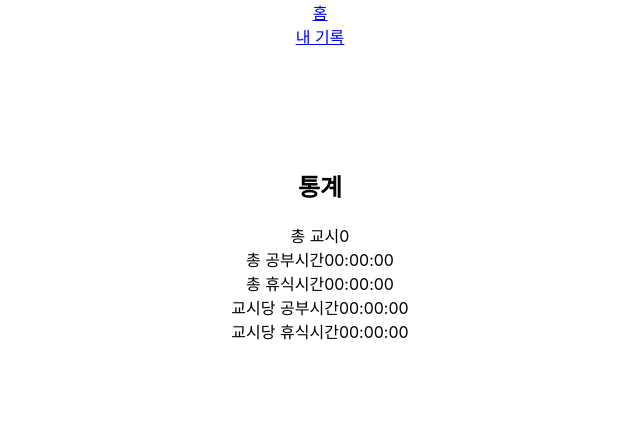
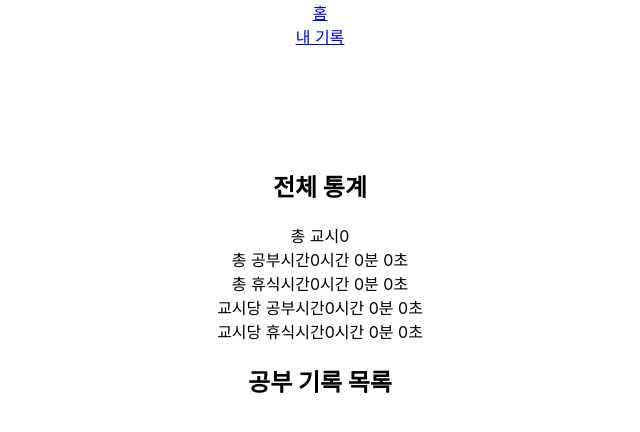
Before and after one commit to Kang-Jh/studytimestopwatch, a React (Create React App) app: page /myRecords in a window 1280 px wide. Shown: the top 432 px of the page, without its empty margins (320-960 px from the left). Built offline with nearby package versions, Linux system fonts and the light colour scheme.

Commit message:
add rendering logic of indivisual record

```diff
--- a/src/components/myRecords.tsx
+++ b/src/components/myRecords.tsx
@@ -5,8 +5,9 @@ import '../styles/myRecords.css';
 import {
   convertSecondsToTime,
   convertTimeToSeconds,
-  getDisplayTime,
+  convertTimeAsKorean,
 } from '../functions/time';
+import { Link } from 'react-router-dom';
 
 interface MyRecordsActionParameter {
   type: string;
@@ -28,6 +29,7 @@ const recordsReducer = (
 
 export default function (props: any): ReactElement {
   const [records, setRecords] = useReducer(recordsReducer, []);
+  const [dates, setDates] = useState<string[]>([]);
   const [totalPeriod, setTotalPeriod] = useState(0);
   const [totalStudyTime, setTotalStudyTime] = useState<Time>({
     hours: 0,
@@ -50,9 +52,10 @@ export default function (props: any): ReactElement {
     seconds: 0,
   });
 
-  // effect to init records
+  // effect to init states
   useEffect(() => {
     let records: Record[] = [];
+    let dates: string[] = [];
     if (localStorage.length === 0) {
       return;
     }
@@ -62,8 +65,13 @@ export default function (props: any): ReactElement {
       const record: Record = JSON.parse(
         localStorage.getItem(key) as string
       ) as Record;
+      records.push(record);
 
-      records.push(record);
+      // dates에 record의 날짜가 포함되어있지 않으면
+      // dates에 날짜를 포함시킴
+      if (!dates.includes(record.date)) {
+        dates.push(record.date);
+      }
     }
 
     let totalPeriod: number = 0;
@@ -85,9 +93,12 @@ export default function (props: any): ReactElement {
       );
     }
 
+    // 날짜를 오름차순으로 정렬
+    dates.sort();
     avgStudyTime = Math.round(totalStudyTime / totalPeriod);
     avgRestTime = Math.round(totalRestTime / totalPeriod);
     setRecords({ type: 'init', records });
+    setDates(dates);
     setTotalPeriod(totalPeriod);
     setTotalStudyTime(convertSecondsToTime(totalStudyTime));
     setTotalRestTime(convertSecondsToTime(totalRestTime));
@@ -98,7 +109,7 @@ export default function (props: any): ReactElement {
   return (
     <main className="MyRecords">
       <div className="MyRecords-statistic">
-        <h2>통계</h2>
+        <h2>전체 통계</h2>
 
         <div>
           <span>총 교시</span>
@@ -107,39 +118,52 @@ export default function (props: any): ReactElement {
 
         <div>
           <span>총 공부시간</span>
-          <span>
-            {getDisplayTime(totalStudyTime.hours)}:
-            {getDisplayTime(totalStudyTime.minutes)}:
-            {getDisplayTime(totalStudyTime.seconds)}
-          </span>
+          <span>{convertTimeAsKorean(totalStudyTime)}</span>
         </div>
 
         <div>
           <span>총 휴식시간</span>
-          <span>
-            {getDisplayTime(totalRestTime.hours)}:
-            {getDisplayTime(totalRestTime.minutes)}:
-            {getDisplayTime(totalRestTime.seconds)}
-          </span>
+          <span>{convertTimeAsKorean(totalRestTime)}</span>
         </div>
 
         <div>
           <span>교시당 공부시간</span>
-          <span>
-            {getDisplayTime(avgStudyTime.hours)}:
-            {getDisplayTime(avgStudyTime.minutes)}:
-            {getDisplayTime(avgStudyTime.seconds)}
-          </span>
+          <span>{convertTimeAsKorean(avgStudyTime)}</span>
         </div>
 
         <div>
           <span>교시당 휴식시간</span>
-          <span>
-            {getDisplayTime(avgRestTime.hours)}:
-            {getDisplayTime(avgRestTime.minutes)}:
-            {getDisplayTime(avgRestTime.seconds)}
-          </span>
+          <span>{convertTimeAsKorean(avgRestTime)}</span>
         </div>
+      </div>
+
+      <div>
+        <h2>공부 기록 목록</h2>
+        <ol>
+          {/* 날짜를 기준으로 기록을 분류 */}
+          {dates.map((date) => (
+            <li key={date}>
+              {date}
+              <ul>
+                {/* 기록에서 같은 날짜인 것들만 필터링 해서 렌더링 */}
+                {records
+                  .filter((record) => date === record.date)
+                  .map((record, index) => (
+                    <li key={index}>
+                      <h3>{record.heading}</h3>
+                      <div>{record.date}</div>
+                      <div>
+                        공부시간 {convertTimeAsKorean(record.totalStudyTime)}
+                      </div>
+                      <div>
+                        휴식시간 {convertTimeAsKorean(record.totalRestTime)}
+                      </div>
+                    </li>
+                  ))}
+              </ul>
+            </li>
+          ))}
+        </ol>
       </div>
     </main>
   );
```
